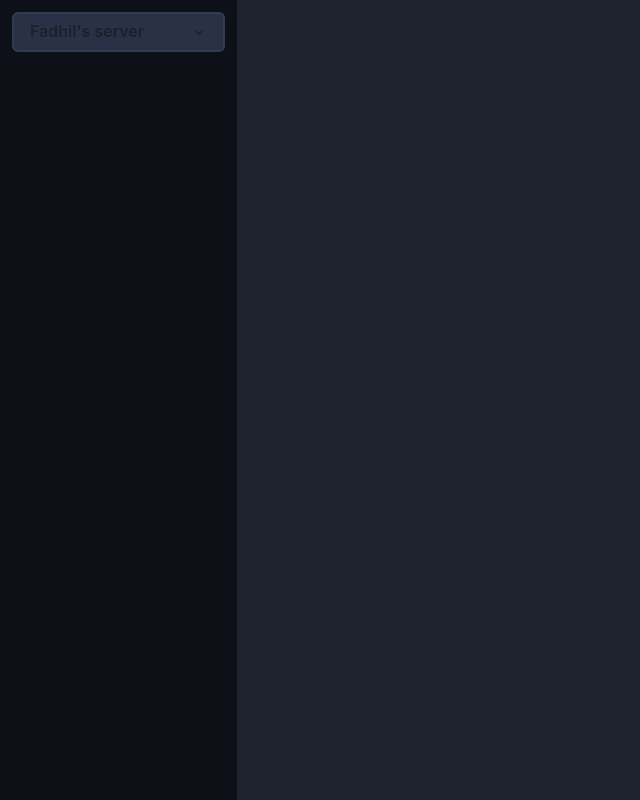
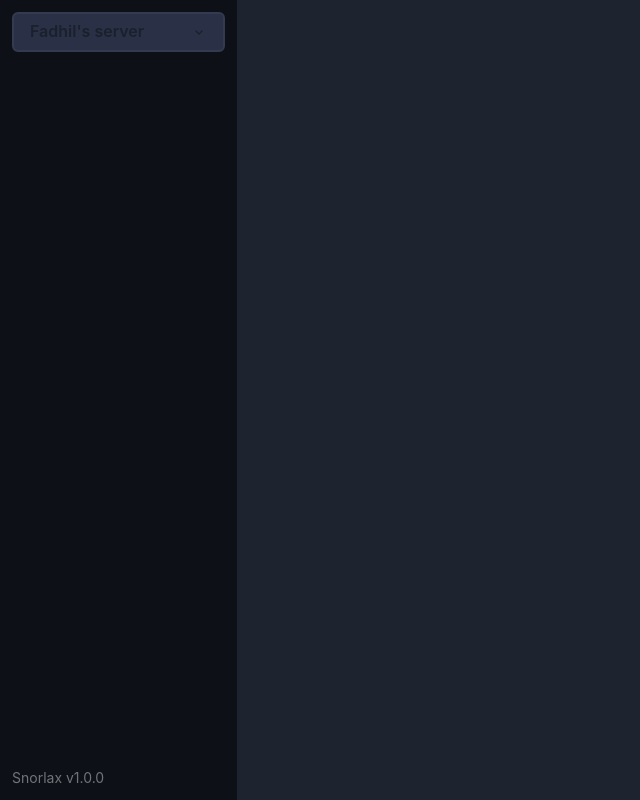
Before and after one commit to hyfic/snorlax, a React (Vite) app in the folder app/: page /settings in a window 1280 px wide. Before the commit this address had no page. Shown: the whole page, without its empty margins (0-640 px from the left). Built offline with nearby package versions, Linux system fonts and the light colour scheme.

Commit message:
added app version

```diff
--- a/app/src/components/navbar/index.tsx
+++ b/app/src/components/navbar/index.tsx
@@ -8,7 +8,7 @@ export const Navbar: React.FC = () => {
       <Flex direction='column'>
         <ServerOptions />
       </Flex>
-      <div></div>
+      <p className='text-sm text-app-text2 opacity-50'>Snorlax v1.0.0</p>
     </Flex>
   );
 };
```
